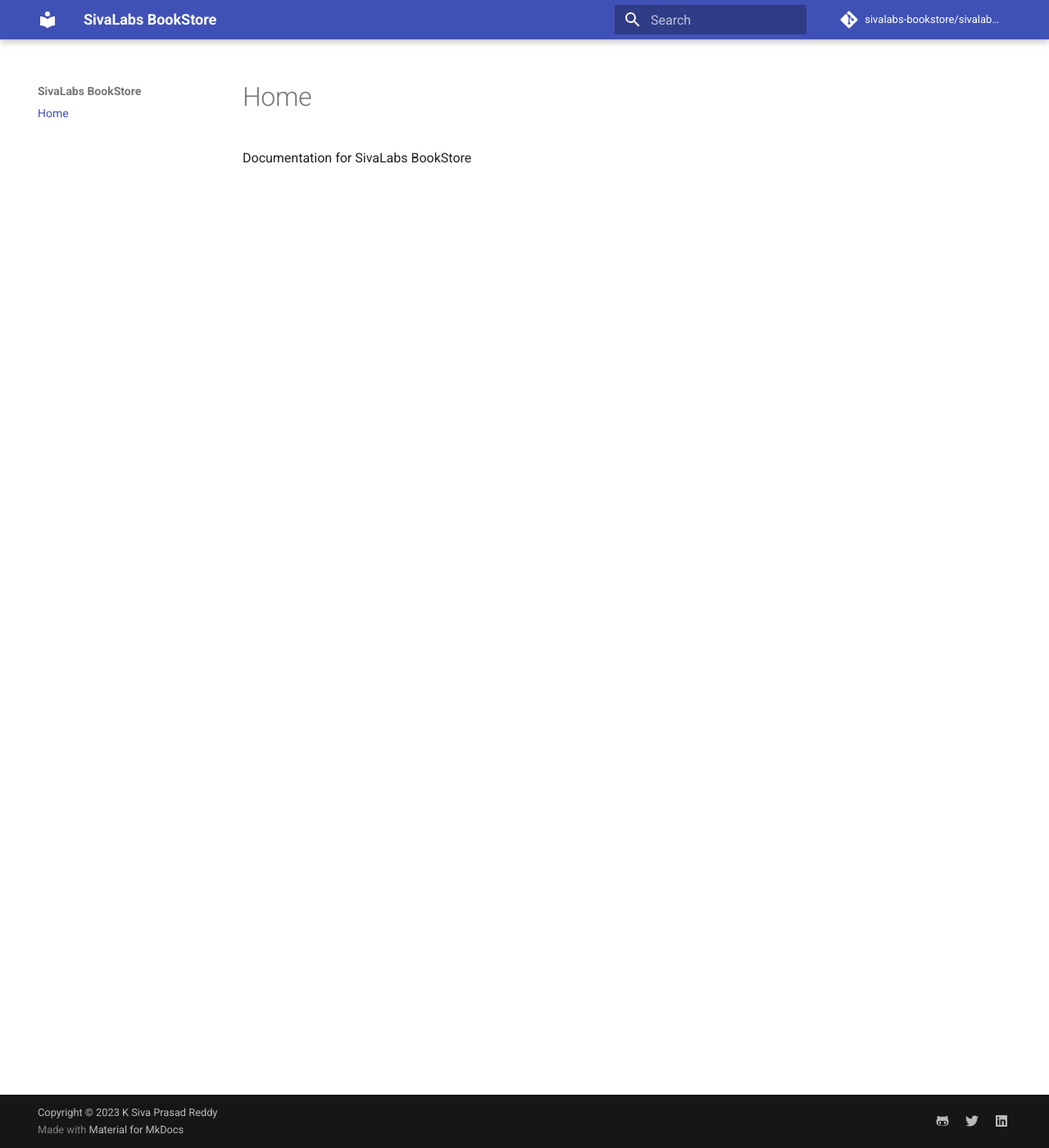
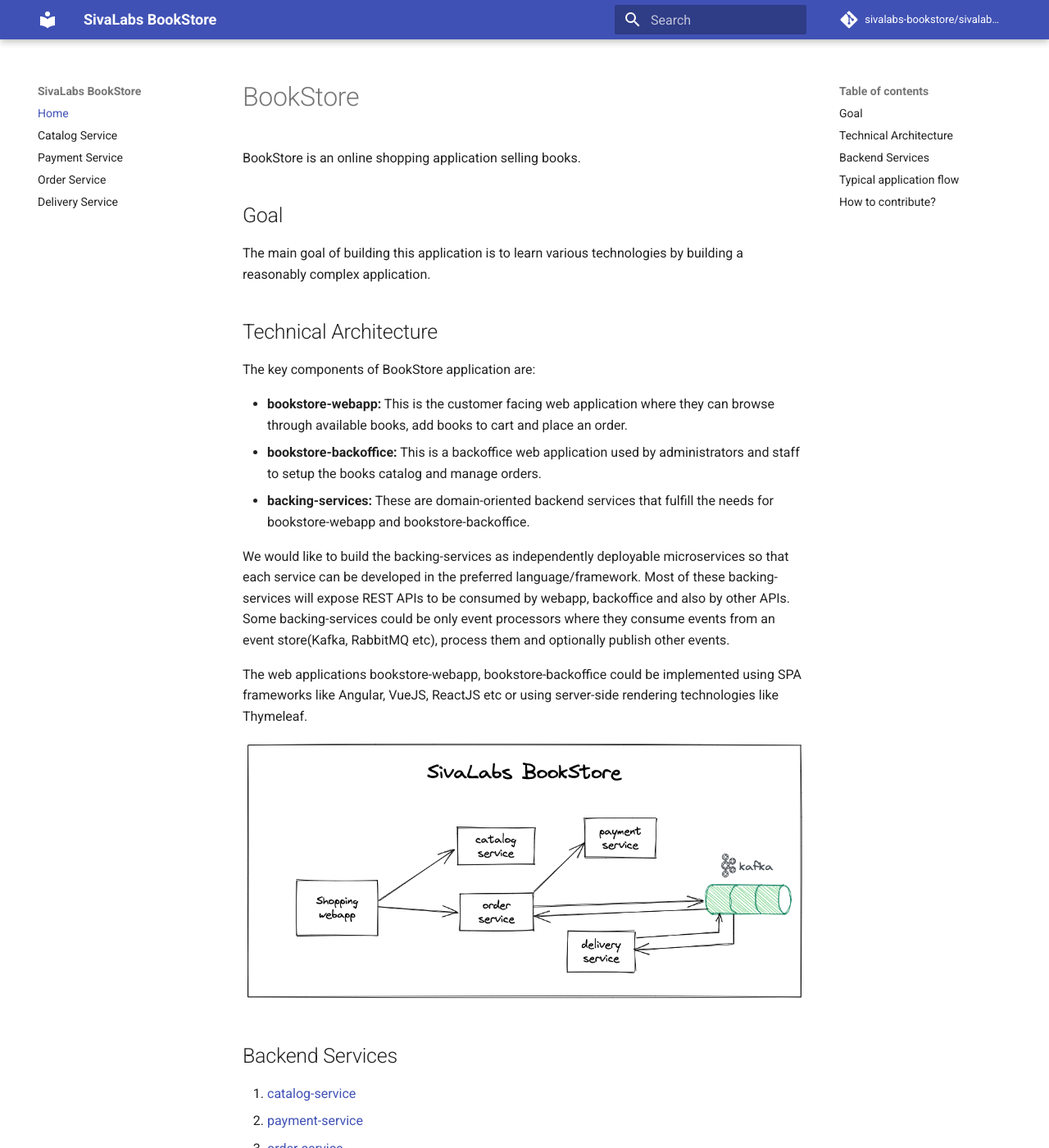
Before and after one commit to sivalabs-bookstore/sivalabs-bookstore.github.io, an MkDocs documentation site: the page built from docs/index.md, in a window 1280 px wide and 1400 px high. Shown: the whole window at 82% size. Built offline with MkDocs 1.6.1 and Material for MkDocs 9.7.7, drawn with Linux system fonts in a browser that asks for light colours; some of the changed text lies outside the part shown.

Commit message:
Adding service docs

```diff
--- a/docs/index.md
+++ b/docs/index.md
@@ -1,3 +1,57 @@
-# Home
+# BookStore
+BookStore is an online shopping application selling books.
 
-Documentation for SivaLabs BookStore
+## Goal
+The main goal of building this application is to learn various technologies by building a reasonably complex application.
+
+## Technical Architecture
+The key components of BookStore application are:
+
+* **bookstore-webapp:** This is the customer facing web application where they can browse through available books, add books to cart and place an order.
+* **bookstore-backoffice:** This is a backoffice web application used by administrators and staff to setup the books catalog and manage orders.
+* **backing-services:** These are domain-oriented backend services that fulfill the needs for bookstore-webapp and bookstore-backoffice.
+
+We would like to build the backing-services as independently deployable microservices so that each service can be developed in the preferred language/framework.
+Most of these backing-services will expose REST APIs to be consumed by webapp, backoffice and also by other APIs.
+Some backing-services could be only event processors where they consume events from an event store(Kafka, RabbitMQ etc), process them and optionally publish other events.
+
+The web applications bookstore-webapp, bookstore-backoffice could be implemented using SPA frameworks like Angular, VueJS, ReactJS etc
+or using server-side rendering technologies like Thymeleaf.
+
+![SivaLabs BookStore](./files/sivalabs-bookstore.png "SivaLabs BookStore")
+
+
+## Backend Services
+
+1. [catalog-service](catalog-service.md)
+2. [payment-service](payment-service.md)
+3. [order-service](order-service.md)
+4. [delivery-service](delivery-service.md)
+
+## Typical application flow
+A typical application usage flow looks like:
+
+* Customer browse through product catalog
+* Add preferred products to cart
+* Go to checkout page
+* Enter customer details, delivery address, payment details.
+* Place order
+    * Validate order details
+    * Validate Payment details
+    * If payment details is valid then set status to "NEW" otherwise to "ERROR"
+    * Save order details in DB
+    * Publish OrderCreated Event
+    * If payment details is invalid then Publish OrderError Event
+* Order Processing
+    * Order-service receives OrderCreated Event and send an email notification to customer
+    * Order-service receives OrderError Event and send an email notification to customer
+    * Delivery-service receives OrderCreated Event and save order with status READY_TO_SHIP
+    * Delivery-service DeliveryJob update local status from READY_TO_SHIP to DELIVERED and then publish OrderDelivered Event
+    * Order-service receives OrderDelivered Event and update status to DELIVERED
+    * Order-service receives OrderDelivered Event and send an email notification to customer
+* Customer receives order update emails with a link to view current order details.
+
+## How to contribute?
+* Run the application and let us know if you face any issue
+* Review the code and add your review comments
+* Contribute implementation of a service in your favourite language/framework
--- a/mkdocs.yml
+++ b/mkdocs.yml
@@ -14,6 +14,10 @@
   name: material
 nav:
   - Home: index.md
+  - Catalog Service: catalog-service.md
+  - Payment Service: payment-service.md
+  - Order Service: order-service.md
+  - Delivery Service: delivery-service.md
 
 # Customization
 extra:
```
Also changed, not shown: README.md (+6 -4 lines), docs/catalog-service.md (added, +172 -0 lines), docs/delivery-service.md (added, +13 -0 lines), docs/order-service.md (added, +341 -0 lines), docs/payment-service.md (added, +25 -0 lines), docs/files/sivalabs-bookstore.png (added), 1 other file.
